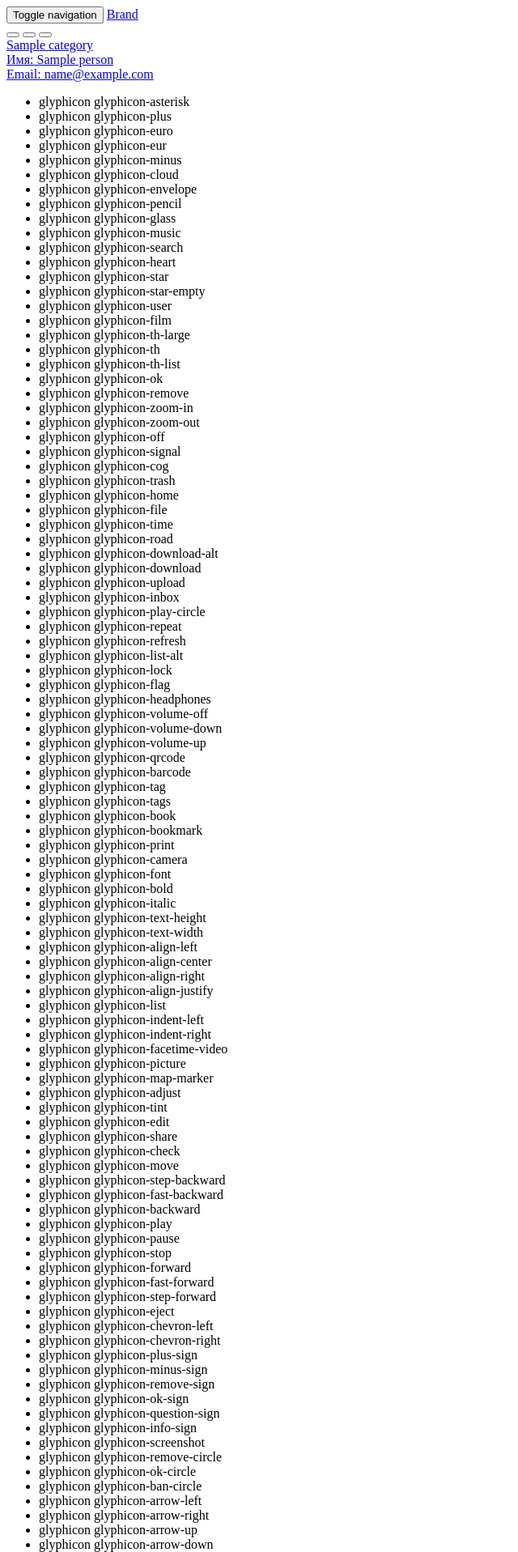
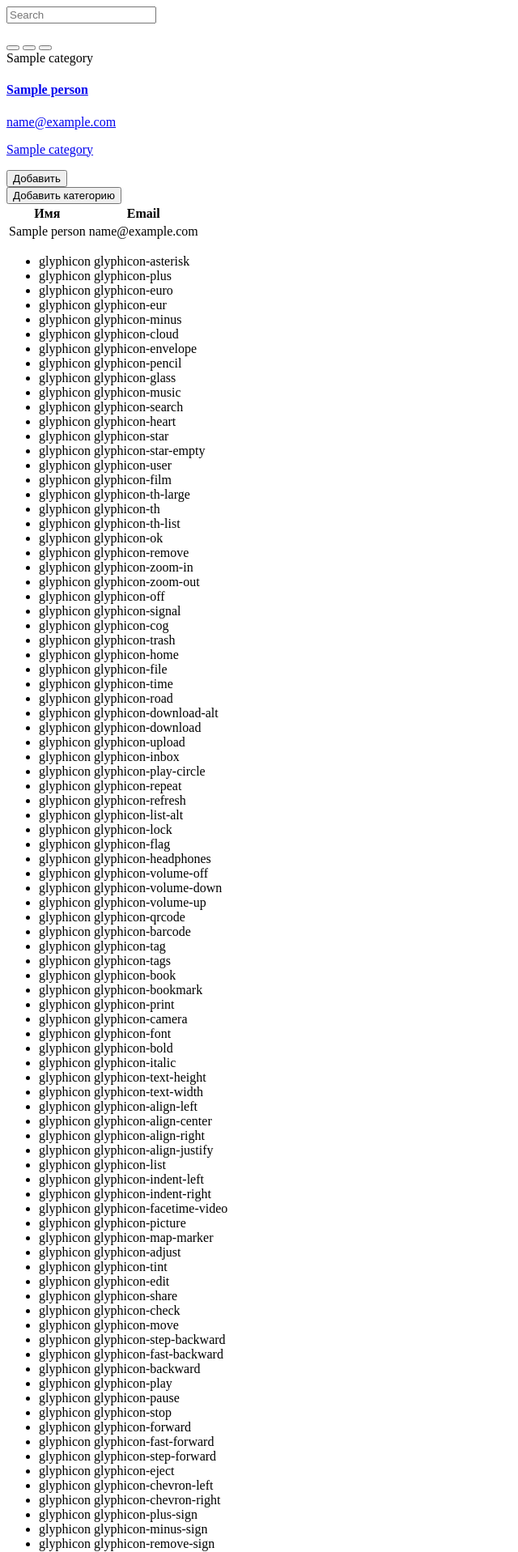
Before and after one commit to cgadgetru/TestApp, a Node project: template app/views/application.html in a window 1280 px wide. Shown: the top 1917 px of the page at 81% size, without its empty margins (0-640 px from the left). Run offline with Node 20 templates, Linux system fonts and the light colour scheme; the template is opened without the code that fills it: most values are stand-ins (such as "Sample title", 1, 10 or a date in 2020).

Commit message:
created panels and filter

```diff
--- /dev/null
+++ b/app/styles/_category.scss
@@ -0,0 +1,5 @@
+.category{
+  height: 810px;
+  overflow: auto;
+  overflow-x: hidden;
+}
--- /dev/null
+++ b/app/styles/_column-container.scss
@@ -0,0 +1,3 @@
+.column-container{
+  float:left;
+}
--- /dev/null
+++ b/app/styles/_columns.scss
@@ -0,0 +1,4 @@
+.columns{
+  overflow-x: auto;
+  overflow-y: hidden;
+}
--- a/app/styles/main.scss
+++ b/app/styles/main.scss
@@ -1,6 +1,8 @@
 // bower:scss
 // endbower
-
+@import "category";
+@import "column-container";
+@import "columns";
 .browsehappy {
   margin: 0.2em 0;
   background: #ccc;
--- a/app/views/application.html
+++ b/app/views/application.html
@@ -1,46 +1,63 @@
-<nav class="navbar navbar-inverse">
+<nav class="navbar navbar-default">
+
     <div class="container-fluid">
-        <!-- Brand and toggle get grouped for better mobile display -->
-        <div class="navbar-header">
-            <button type="button" class="navbar-toggle collapsed" data-toggle="collapse" data-target="#bs-example-navbar-collapse-1" aria-expanded="false">
-                <span class="sr-only">Toggle navigation</span>
-                <span class="icon-bar"></span>
-                <span class="icon-bar"></span>
-                <span class="icon-bar"></span>
-            </button>
-            <a class="navbar-brand" href="#/">Brand</a>
+        <form class="navbar-form navbar-left" role="search">
+            <div class="form-group">
+                <input type="text" ng-model="user" class="form-control" placeholder="Search">
+            </div>
+        </form>
+        <div class="row">
+                <div class="btn-group pull-right">
+                    <button type="button" ng-click="viewType = 'large'" class="btn btn-default"><i
+                            class="fa fa-th-large"></i></button>
+                    <button type="button" ng-click="viewType = 'list'" class="btn btn-default"><i
+                            class="fa fa-list"></i></button>
+                    <button type="button" ng-click="viewType = 'columns'" class="btn btn-default"><i
+                            class="fa fa-columns"></i></button>
+                </div>
         </div>
-
-    </div><!-- /.container-fluid -->
-</nav>
-<nav class="navbar navbar-default">
-    <div class="container-fluid">
-        <button type="button" ng-click="viewType = 'large'" class="btn btn-default navbar-btn pull-right"><i class="fa fa-th-large"></i></button>
-        <button type="button" ng-click="viewType = 'list'" class="btn btn-default navbar-btn pull-right"><i class="fa fa-list"></i></button>
-        <button type="button" ng-click="viewType = 'columns'" class="btn btn-default navbar-btn pull-right"><i class="fa fa-columns"></i></button>
     </div>
 </nav>
-<div class="row" ng-switch="viewType">
+<div class="row " ng-switch="viewType">
 
     <div class="view-type" ng-switch-when="columns">
-        <div class="col-lg-3" ng-repeat="category in categories">
-            <div class="list-group" ng-repeat="item in persons | filter: category ">
-                <a href="#" class="list-group-item active">
-                    {{item.category}}
-                </a>
+        <div class="col-lg-2" ng-repeat="category in categories">
+            <div class="panel panel-default">
+                <div class="panel-heading">{{category}}</div>
+                <div class="list-group category panel-body">
+                    <a href="#" class="list-group-item" ng-repeat="person in persons | filter: category | filter:user ">
+                        <h4 class="list-group-item-heading">{{person.name}}</h4>
+
+                        <p class="list-group-item-text">{{person.email}}</p>
+
+                        <p class="list-group-item-text">{{person.category}}</p>
+                    </a>
+                </div>
+                <div class="panel-footer">
+                    <button type="button" ng-click="viewType = 'large'" class="btn btn-default">Добавить</button>
+                </div>
             </div>
         </div>
-
+        <div class="col-lg-2">
+            <button type="button" ng-click="viewType = 'large'" class="btn btn-default">Добавить категорию</button>
+        </div>
     </div>
 
     <div class="view-type" ng-switch-when="list">
         <div class="col-lg-12">
-            <div class="list-group" ng-repeat="person in persons">
-                <a href="#" class="list-group-item active">
-                    Имя: {{person.name}}<br/>
-                    Email: {{person.email}}
-                </a>
-            </div>
+            <!-- On rows -->
+            <table class="table table-hover">
+                <tr>
+                    <th>Имя</th>
+                    <th>Email</th>
+                </tr>
+                <tr class="active" ng-class="getClass(person.category)" ng-repeat="person in persons">
+                    <td>{{person.name}}</td>
+                    <td>{{person.email}}</td>
+                </tr>
+
+            </table>
+
         </div>
     </div>
 
@@ -1368,4 +1385,5 @@
         </div>
         </div>
     </div>
+
 </div>
--- a/site/faker/index.js
+++ b/site/faker/index.js
@@ -6,7 +6,7 @@
 var fakePersons = generateFakePersons(30);
 
 function FakePerson(){
-    var categories = ['one','two','three','four'];
+    var categories = ['category1','category2','category3','category4'];
     this.name = faker.name.findName();
     this.email = faker.internet.email();
     this.category = getRandomCategory(categories)
--- a/site/routes/index.js
+++ b/site/routes/index.js
@@ -7,7 +7,7 @@
     res.redirect('/index.html');
 });
 router.get('/persons', function(req, res) {
-    res.send(generateFakePersons(30));
+    res.send(generateFakePersons(300));
 });
 
 module.exports = router;
```
Also changed, not shown: app/scripts/controllers/application.js (+9 -2 lines).
